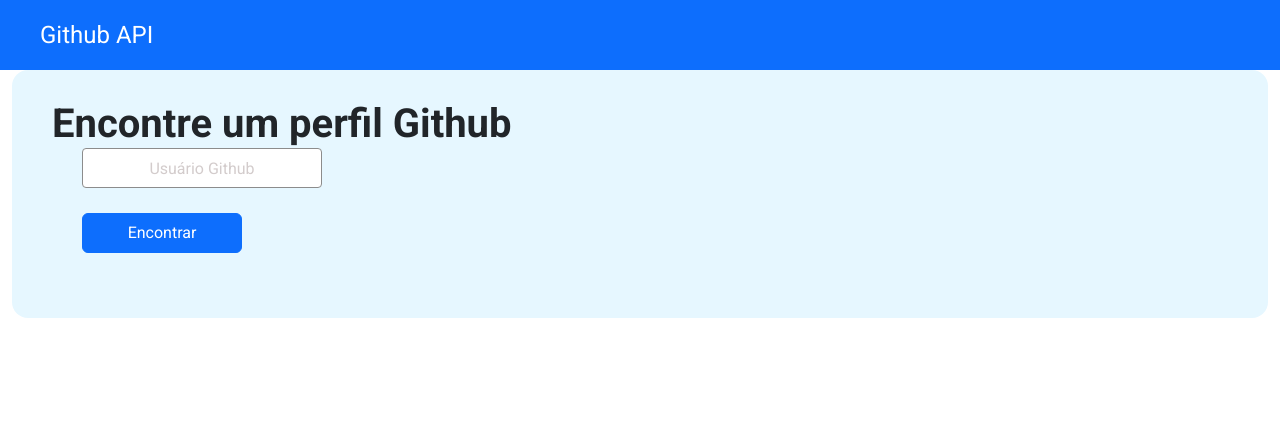
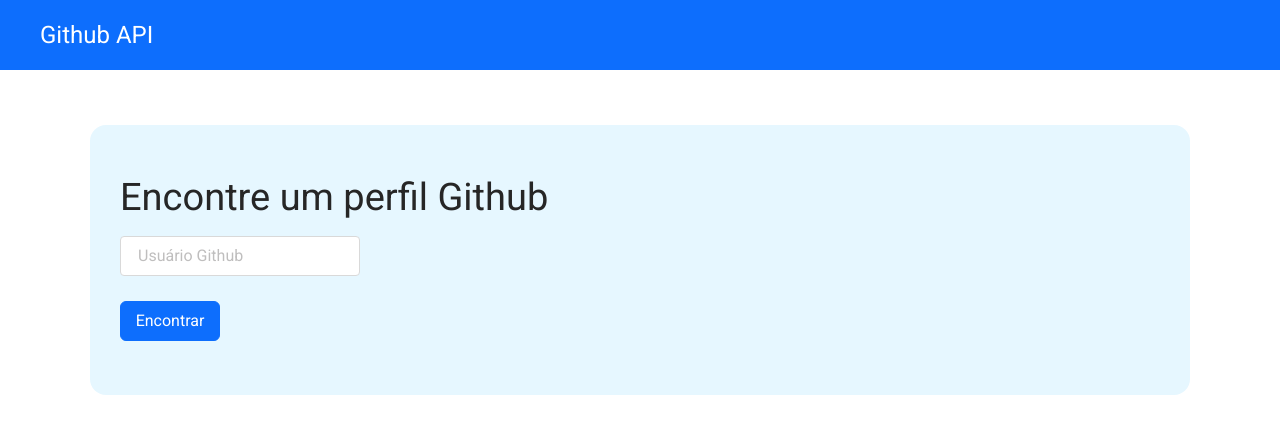
Before and after one commit to juliopedroso/devsuperior-frontend-bootcamp-desafio-2, a React (Create React App) app: page /profile in a window 1280 px wide. Shown: the top 434 px of the page. Built offline with nearby package versions, Linux system fonts and the light colour scheme.

Commit message:
profile search page styling

```diff
--- a/src/pages/ProfileSearch/index.tsx
+++ b/src/pages/ProfileSearch/index.tsx
@@ -6,7 +6,7 @@
             <div className="profile-content-container">
 
                 <h1>Encontre um perfil Github</h1>
-                <div className="container search-container">
+                <div className="search-container">
                     <form>
                         <div className="form-container">
                             <input
--- a/src/pages/ProfileSearch/styles.css
+++ b/src/pages/ProfileSearch/styles.css
@@ -1,6 +1,7 @@
 .profile-container {
   display: flex;
   flex-direction: column;
+  padding: 55px 90px;
 
 
 }
@@ -9,9 +10,17 @@
   display: flex;
   flex-direction: column;
   align-items: left;
-  padding: 30px 40px;
+  padding: 50px 30px;
   background-color: #e6f7ff;
   border-radius: 16px;
+  height: 270px;
+}
+
+.profile-content-container h1{
+  font-size: 38px;
+  font-weight: 500;
+  color: #262626;
+  margin-bottom: 15px;
 }
 
 .form-container {
@@ -22,22 +31,20 @@
 
 .search-input {
   background-color: #fff;
-  border: 1px solid #8c8c8c;
+  border: 1px solid #d9d9d9;
   border-radius: 4px;
   font-size: 16px;
-  text-align: center;
   height: 40px;
   width: 240px;
   margin-bottom: 25px;
 }
 
 .search-input::placeholder {
-  color: #d3cccc;
+  padding-left: 15px;
+  color: #bfbebe;
 }
 
 .search-button {
   height: 40px;
-  width: 160px;
-  margin-bottom: 35px;
-  color: #fff;
+  width: 100px;
 }
```
